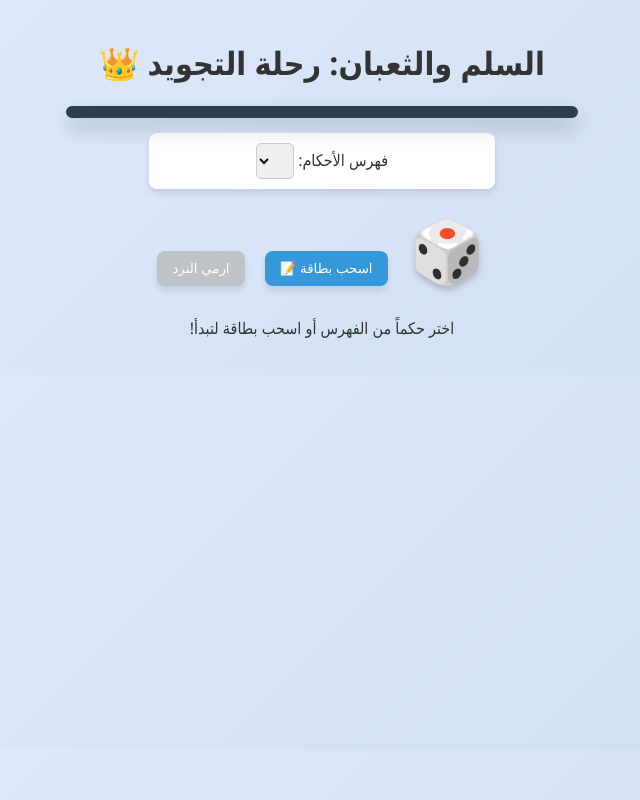
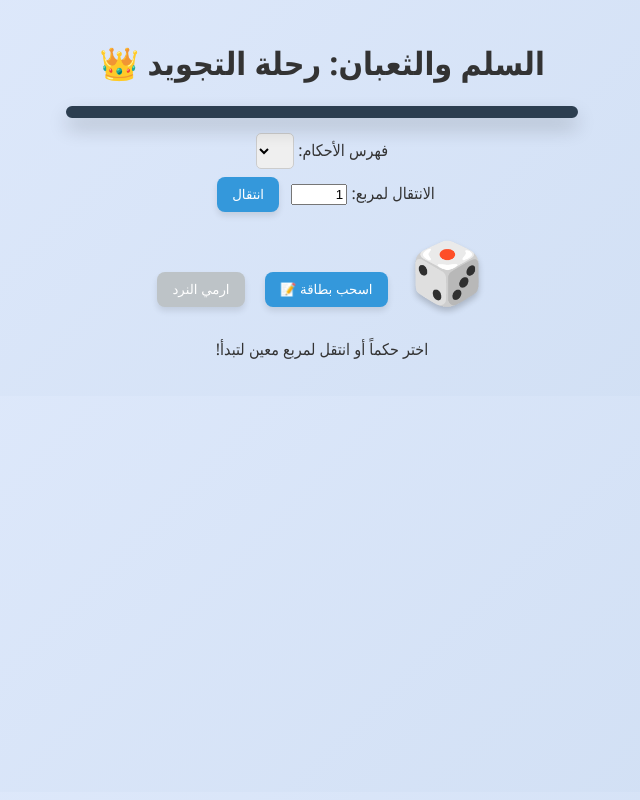
Before and after one commit to mokashef96/Tajweed-Game, a plain HTML site: page index.html in a window 1280 px wide. Shown: the whole page, without its empty margins (318-958 px from the left). Drawn offline with Linux system fonts and the light colour scheme.

Commit message:
Update index.html

```diff
--- a/index.html
+++ b/index.html
@@ -15,26 +15,36 @@
 
         <!-- لوحة التحكم -->
         <div id="controls">
-            <!-- الفهرس الجديد -->
-            <div class="index-container">
-                <label for="lesson-index">فهرس الأحكام:</label>
-                <select id="lesson-index" onchange="jumpToLesson()"></select>
+            <!-- الفهرس واختيار البداية -->
+            <div class="setup-container">
+                <div class="control-box">
+                    <label for="lesson-index">فهرس الأحكام:</label>
+                    <select id="lesson-index" onchange="jumpToLesson()"></select>
+                </div>
+                <div class="control-box">
+                    <label for="start-pos">الانتقال لمربع:</label>
+                    <input type="number" id="start-pos" min="1" max="99" value="1">
+                    <button class="small-btn" onclick="setStartPos()">انتقال</button>
+                </div>
             </div>
 
             <div id="dice-display">🎲</div>
             <button id="ask-btn" onclick="drawCard()">اسحب بطاقة 📝</button>
             <button id="dice-btn" onclick="rollDice()" disabled>ارمي النرد</button>
-            <p id="message">اختر حكماً من الفهرس أو اسحب بطاقة لتبدأ!</p>
+            <p id="message">اختر حكماً أو انتقل لمربع معين لتبدأ!</p>
         </div>
     </div>
 
     <!-- مربع السؤال والشرح -->
     <div id="quiz-modal" class="hidden">
         <div class="modal-content">
-            <!-- قسم الشرح -->
+            <!-- قسم الشرح (عربي/إنجليزي) -->
             <div id="lesson-section" class="hidden">
                 <h2 id="lesson-title"></h2>
-                <p id="lesson-text"></p>
+                <div class="lesson-box">
+                    <p id="lesson-text-ar" class="lesson-ar"></p>
+                    <p id="lesson-text-en" class="lesson-en" dir="ltr"></p>
+                </div>
                 <button id="understand-btn" onclick="showQuestion()" class="action-btn">فهمت، اعرض السؤال 🚀</button>
                 <button id="close-fail-btn" onclick="closeModalAndWait()" class="fail-btn hidden">العودة للرقعة</button>
             </div>
@@ -43,9 +53,7 @@
             <div id="question-section" class="hidden">
                 <p id="chapter-branch-label" class="badge"></p>
                 <h3 id="question-counter"></h3>
-                <!-- النص العربي -->
                 <p id="question-text-ar" class="q-ar"></p>
-                <!-- النص الإنجليزي -->
                 <p id="question-text-en" class="q-en" dir="ltr"></p>
 
                 <div id="options"></div>
```
